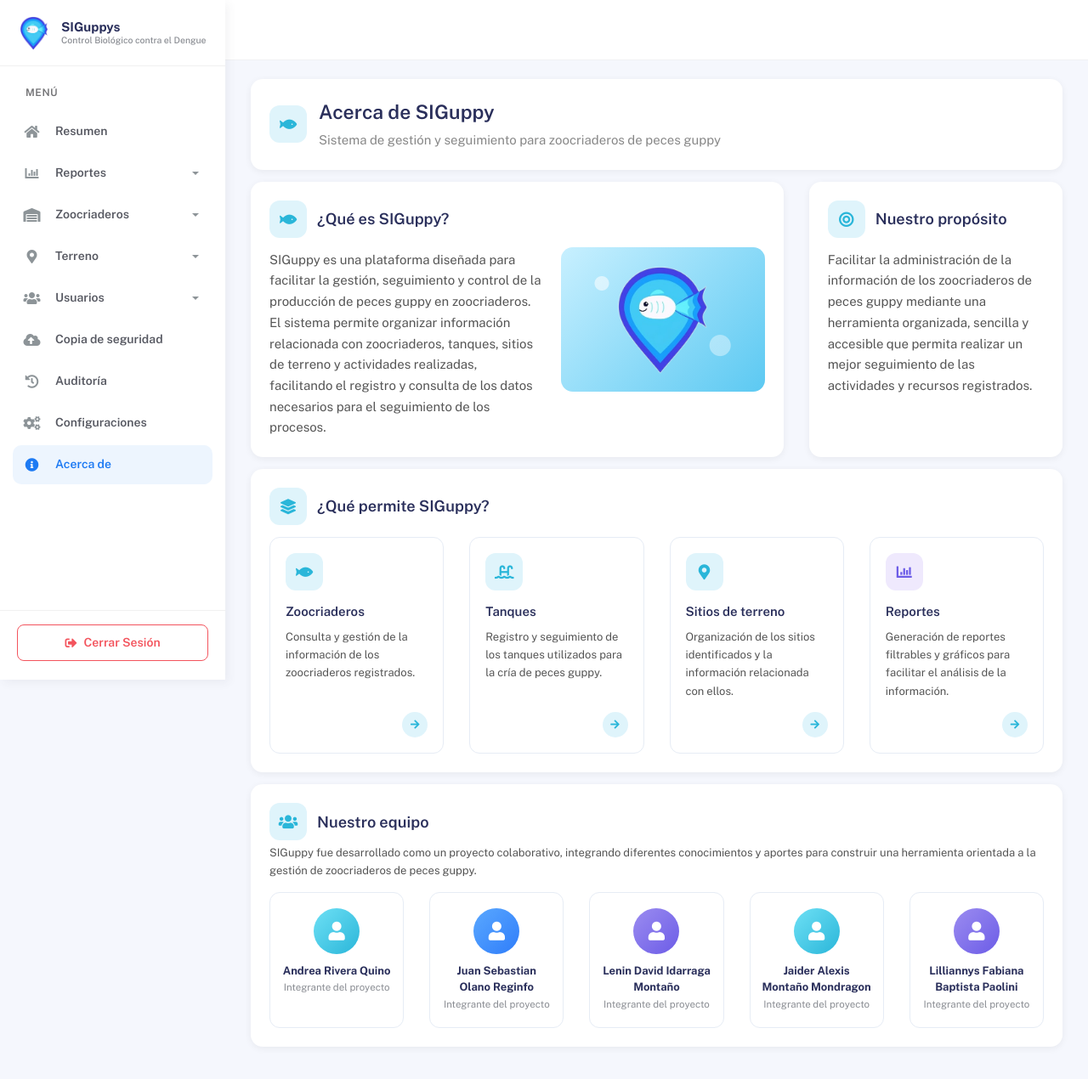
After one commit to sebastianor08/SIGuppy, a PHP site: page /View/AcercaDe/AcercaDeView.php in a window 1280 px wide. The commit adds this page. Shown: the whole page at 85% size. Run offline with PHP 8.4, Linux system fonts and the light colour scheme.

Commit message:
Cree el view de 'Acerca de' con una funcionalidad

```diff
--- /dev/null
+++ b/View/AcercaDe/AcercaDeView.php
@@ -0,0 +1,371 @@
+<?php
+$basePath  = '../../';
+$pageTitle = 'Acerca de';
+$bodyPage  = 'acerca-de';
+
+// Tarjetas de "¿Qué permite SIGuppy?": ícono, título, texto y a dónde lleva la flecha.
+$funcionalidades = [
+    [
+        'icono'  => 'fa-fish',
+        'titulo' => 'Zoocriaderos',
+        'texto'  => 'Consulta y gestión de la información de los zoocriaderos registrados.',
+        'enlace' => 'View/Zoocriadero/zoocriaderos.php',
+    ],
+    [
+        'icono'  => 'fa-swimming-pool',
+        'titulo' => 'Tanques',
+        'texto'  => 'Registro y seguimiento de los tanques utilizados para la cría de peces guppy.',
+        'enlace' => 'View/Tanque/tanques.php',
+    ],
+    [
+        'icono'  => 'fa-map-marker-alt',
+        'titulo' => 'Sitios de terreno',
+        'texto'  => 'Organización de los sitios identificados y la información relacionada con ellos.',
+        'enlace' => 'View/Deposito/DepositoView.php',
+    ],
+    [
+        'icono'  => 'fa-chart-bar',
+        'titulo' => 'Reportes',
+        'texto'  => 'Generación de reportes filtrables y gráficos para facilitar el análisis de la información.',
+        'enlace' => 'View/Reportes/SeguimientoDeActividadesView.php',
+    ],
+];
+
+// Integrantes del equipo y color de su avatar (en el orden del diseño).
+$integrantes = [
+    ['nombre' => 'Andrea Rivera Quino',                 'color' => 'cyan'],
+    ['nombre' => 'Juan Sebastian Olano Reginfo',        'color' => 'azul'],
+    ['nombre' => 'Lenin David Idarraga Montaño',        'color' => 'morado'],
+    ['nombre' => 'Jaider Alexis Montaño Mondragon',     'color' => 'cyan'],
+    ['nombre' => 'Lilliannys Fabiana Baptista Paolini', 'color' => 'morado'],
+];
+
+include '../partials/head.php';
+?>
+<div class="wrapper">
+    <?php $rutaBase = '../../'; ?>
+    <?php include '../partials/sidebar.php'; ?>
+    <div class="main-panel">
+        <?php include '../partials/topbar.php'; ?>
+        <div class="container">
+            <div class="page-inner">
+
+                <!-- Encabezado de la página -->
+                <div class="acd-card acd-encabezado mb-3">
+                    <span class="acd-icono">
+                        <i class="fas fa-fish"></i>
+                    </span>
+                    <div>
+                        <h3 class="fw-bold mb-1 acd-titulo">Acerca de SIGuppy</h3>
+                        <h6 class="op-7 mb-0 acd-texto">Sistema de gestión y seguimiento para zoocriaderos de peces guppy</h6>
+                    </div>
+                </div>
+
+                <!-- ¿Qué es SIGuppy? + Nuestro propósito -->
+                <div class="row g-3 mb-3">
+                    <div class="col-lg-8">
+                        <div class="acd-card acd-que-es h-100">
+                            <div class="acd-que-es-texto">
+                                <div class="acd-seccion-titulo">
+                                    <span class="acd-icono">
+                                        <i class="fas fa-fish"></i>
+                                    </span>
+                                    <h5 class="fw-bold mb-0 acd-titulo">¿Qué es SIGuppy?</h5>
+                                </div>
+                                <p class="acd-texto mb-0">SIGuppy es una plataforma diseñada para facilitar la gestión, seguimiento y control de la producción de peces guppy en zoocriaderos. El sistema permite organizar información relacionada con zoocriaderos, tanques, sitios de terreno y actividades realizadas, facilitando el registro y consulta de los datos necesarios para el seguimiento de los procesos.</p>
+                            </div>
+                            <?php // Para cambiar la ilustración, cambia la ruta de la imagen
+                            ?>
+                            <div class="acd-ilustracion">
+                                <img src="<?= $basePath ?>Web/assets/img/siguppys/logo-pin.png" alt="SIGuppy">
+                            </div>
+                        </div>
+                    </div>
+                    <div class="col-lg-4">
+                        <div class="acd-card h-100">
+                            <div class="acd-seccion-titulo">
+                                <span class="acd-icono">
+                                    <i class="fas fa-bullseye"></i>
+                                </span>
+                                <h5 class="fw-bold mb-0 acd-titulo">Nuestro propósito</h5>
+                            </div>
+                            <p class="acd-texto mb-0">Facilitar la administración de la información de los zoocriaderos de peces guppy mediante una herramienta organizada, sencilla y accesible que permita realizar un mejor seguimiento de las actividades y recursos registrados.</p>
+                        </div>
+                    </div>
+                </div>
+
+                <!-- ¿Qué permite SIGuppy? -->
+                <div class="acd-card mb-3">
+                    <div class="acd-seccion-titulo">
+                        <span class="acd-icono">
+                            <i class="fas fa-layer-group"></i>
+                        </span>
+                        <h5 class="fw-bold mb-0 acd-titulo">¿Qué permite SIGuppy?</h5>
+                    </div>
+                    <div class="row g-3">
+                        <?php foreach ($funcionalidades as $i => $funcion): ?>
+                            <div class="col-12 col-sm-6 col-xl-3">
+                                <div class="acd-funcion">
+                                    <span class="acd-icono <?= $i === 3 ? 'acd-icono--morado' : '' ?>">
+                                        <i class="fas <?= $funcion['icono'] ?>"></i>
+                                    </span>
+                                    <h6 class="fw-bold mt-3 mb-2 acd-titulo"><?= $funcion['titulo'] ?></h6>
+                                    <p class="acd-texto small mb-3"><?= $funcion['texto'] ?></p>
+                                    <a href="<?= $rutaBase . $funcion['enlace'] ?>"
+                                        class="acd-flecha stretched-link"
+                                        aria-label="Ir a <?= $funcion['titulo'] ?>">
+                                        <i class="fas fa-arrow-right"></i>
+                                    </a>
+                                </div>
+                            </div>
+                        <?php endforeach; ?>
+                    </div>
+                </div>
+
+                <!-- Nuestro equipo -->
+                <div class="acd-card mb-3">
+                    <div class="acd-seccion-titulo mb-1">
+                        <span class="acd-icono">
+                            <i class="fas fa-users"></i>
+                        </span>
+                        <h5 class="fw-bold mb-0 acd-titulo">Nuestro equipo</h5>
+                    </div>
+                    <p class="acd-texto small mb-3">SIGuppy fue desarrollado como un proyecto colaborativo, integrando diferentes conocimientos y aportes para construir una herramienta orientada a la gestión de zoocriaderos de peces guppy.</p>
+                    <div class="row g-3 row-cols-1 row-cols-sm-2 row-cols-md-3 row-cols-xl-5">
+                        <?php foreach ($integrantes as $integrante): ?>
+                            <div class="col">
+                                <div class="acd-miembro">
+                                    <span class="acd-avatar acd-avatar--<?= $integrante['color'] ?>">
+                                        <i class="fas fa-user"></i>
+                                    </span>
+                                    <div class="acd-miembro-nombre"><?= $integrante['nombre'] ?></div>
+                                    <div class="acd-miembro-rol">Integrante del proyecto</div>
+                                </div>
+                            </div>
+                        <?php endforeach; ?>
+                    </div>
+                </div>
+
+                <style>
+                    .acd-card {
+                        background-color: #ffffff;
+                        border-radius: 14px;
+                        padding: 22px;
+                        box-shadow: 0 2px 8px rgba(0, 0, 0, 0.06);
+                    }
+
+                    .acd-encabezado {
+                        display: flex;
+                        align-items: center;
+                        gap: 14px;
+                    }
+
+                    .acd-titulo {
+                        color: #2a2f5b;
+                    }
+
+                    .acd-texto {
+                        color: #555555;
+                        line-height: 1.65;
+                    }
+
+                    .acd-seccion-titulo {
+                        display: flex;
+                        align-items: center;
+                        gap: 12px;
+                        margin-bottom: 14px;
+                    }
+
+                    .acd-icono {
+                        width: 44px;
+                        height: 44px;
+                        border-radius: 12px;
+                        display: inline-flex;
+                        align-items: center;
+                        justify-content: center;
+                        flex-shrink: 0;
+                        font-size: 18px;
+                        background-color: #dff4fb;
+                        color: #2ab6d9;
+                    }
+
+                    .acd-icono--morado {
+                        background-color: #efe9fd;
+                        color: #6c5ce7;
+                    }
+
+                    /* ¿Qué es SIGuppy?: texto a la izquierda, ilustración a la derecha */
+                    .acd-que-es {
+                        display: flex;
+                        align-items: center;
+                        gap: 22px;
+                    }
+
+                    .acd-que-es-texto {
+                        flex: 1;
+                    }
+
+                    .acd-ilustracion {
+                        flex: 0 0 240px;
+                        min-height: 170px;
+                        border-radius: 14px;
+                        display: flex;
+                        align-items: center;
+                        justify-content: center;
+                        background:
+                            radial-gradient(circle at 20% 25%, rgba(255, 255, 255, 0.55) 0 8px, transparent 9px),
+                            radial-gradient(circle at 78% 68%, rgba(255, 255, 255, 0.4) 0 12px, transparent 13px),
+                            linear-gradient(135deg, #c8f0ff 0%, #5cc9f2 100%);
+                    }
+
+                    .acd-ilustracion img {
+                        max-height: 130px;
+                        max-width: 80%;
+                        object-fit: contain;
+                    }
+
+                    /* ¿Qué permite SIGuppy?: tarjetas con flecha */
+                    .acd-funcion {
+                        position: relative;
+                        height: 100%;
+                        border: 1px solid #e6ecf5;
+                        border-radius: 12px;
+                        padding: 18px;
+                        display: flex;
+                        flex-direction: column;
+                        align-items: flex-start;
+                        transition: box-shadow 0.2s ease, transform 0.2s ease;
+                    }
+
+                    .acd-funcion:hover {
+                        box-shadow: 0 6px 16px rgba(42, 182, 217, 0.18);
+                        transform: translateY(-2px);
+                    }
+
+                    .acd-flecha {
+                        margin-top: auto;
+                        align-self: flex-end;
+                        width: 30px;
+                        height: 30px;
+                        border-radius: 50%;
+                        display: inline-flex;
+                        align-items: center;
+                        justify-content: center;
+                        font-size: 12px;
+                        background-color: #dff4fb;
+                        color: #2ab6d9;
+                        text-decoration: none;
+                    }
+
+                    /* Nuestro equipo */
+                    .acd-miembro {
+                        height: 100%;
+                        border: 1px solid #e6ecf5;
+                        border-radius: 12px;
+                        padding: 18px 12px;
+                        text-align: center;
+                    }
+
+                    .acd-avatar {
+                        width: 54px;
+                        height: 54px;
+                        border-radius: 50%;
+                        display: inline-flex;
+                        align-items: center;
+                        justify-content: center;
+                        font-size: 22px;
+                        color: #ffffff;
+                        margin-bottom: 10px;
+                    }
+
+                    .acd-avatar--cyan {
+                        background: linear-gradient(135deg, #6ee0f5, #2ab6d9);
+                    }
+
+                    .acd-avatar--azul {
+                        background: linear-gradient(135deg, #5aa8ff, #2f7dfa);
+                    }
+
+                    .acd-avatar--morado {
+                        background: linear-gradient(135deg, #9b8cf0, #6c5ce7);
+                    }
+
+                    .acd-miembro-nombre {
+                        font-size: 13px;
+                        font-weight: 700;
+                        color: #2a2f5b;
+                    }
+
+                    .acd-miembro-rol {
+                        font-size: 11.5px;
+                        color: #8a8d93;
+                        margin-top: 2px;
+                    }
+
+                    /* Modo oscuro */
+                    body[data-background-color="dark"] .acd-card {
+                        background-color: #202940;
+                        box-shadow: 0 2px 8px rgba(0, 0, 0, 0.35);
+                    }
+
+                    body[data-background-color="dark"] .acd-titulo,
+                    body[data-background-color="dark"] .acd-miembro-nombre {
+                        color: #ffffff;
+                    }
+
+                    body[data-background-color="dark"] .acd-texto,
+                    body[data-background-color="dark"] .acd-miembro-rol {
+                        color: #a9afbb;
+                    }
+
+                    body[data-background-color="dark"] .acd-icono {
+                        background-color: rgba(42, 182, 217, 0.18);
+                    }
+
+                    body[data-background-color="dark"] .acd-icono--morado {
+                        background-color: rgba(108, 92, 231, 0.22);
+                    }
+
+                    body[data-background-color="dark"] .acd-funcion,
+                    body[data-background-color="dark"] .acd-miembro {
+                        border-color: rgba(255, 255, 255, 0.1);
+                        background-color: rgba(255, 255, 255, 0.03);
+                    }
+
+                    body[data-background-color="dark"] .acd-flecha {
+                        background-color: rgba(42, 182, 217, 0.18);
+                    }
+
+                    body[data-background-color="dark"] .acd-ilustracion {
+                        background:
+                            radial-gradient(circle at 20% 25%, rgba(255, 255, 255, 0.18) 0 8px, transparent 9px),
+                            radial-gradient(circle at 78% 68%, rgba(255, 255, 255, 0.12) 0 12px, transparent 13px),
+                            linear-gradient(135deg, #1d4f6b 0%, #1f7fa8 100%);
+                    }
+
+                    /* Pantallas pequeñas: la ilustración pasa debajo del texto */
+                    @media (max-width: 768px) {
+                        .acd-que-es {
+                            flex-direction: column;
+                            align-items: stretch;
+                        }
+
+                        .acd-ilustracion {
+                            flex-basis: auto;
+                            width: 100%;
+                        }
+                    }
+                </style>
+
+            </div>
+        </div>
+    </div>
+</div>
+
+<?php
+$pageScripts = [];
+include '../partials/footer.php';
+?>
+</body>
+
+</html>
--- a/View/partials/sidebar.php
+++ b/View/partials/sidebar.php
@@ -189,6 +189,13 @@
             <p>Configuraciones</p>
           </a>
         </li>
+
+        <li class="nav-item">
+          <a href="<?php echo $rutaBase; ?>View/AcercaDe/AcercaDeView.php" data-page="acerca-de">
+            <i class="fas fa-info-circle"></i>
+            <p>Acerca de</p>
+          </a>
+        </li>
       </ul>
     </div>
   </div>
```
